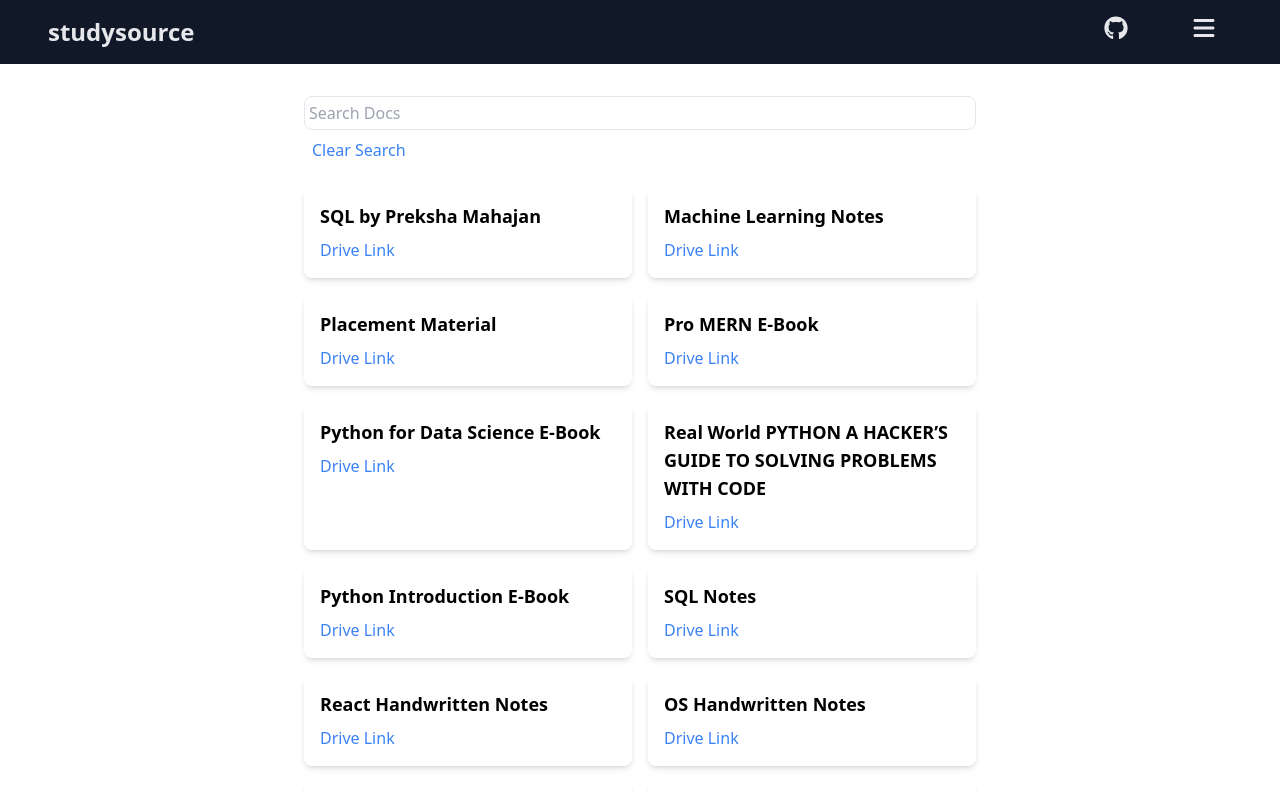
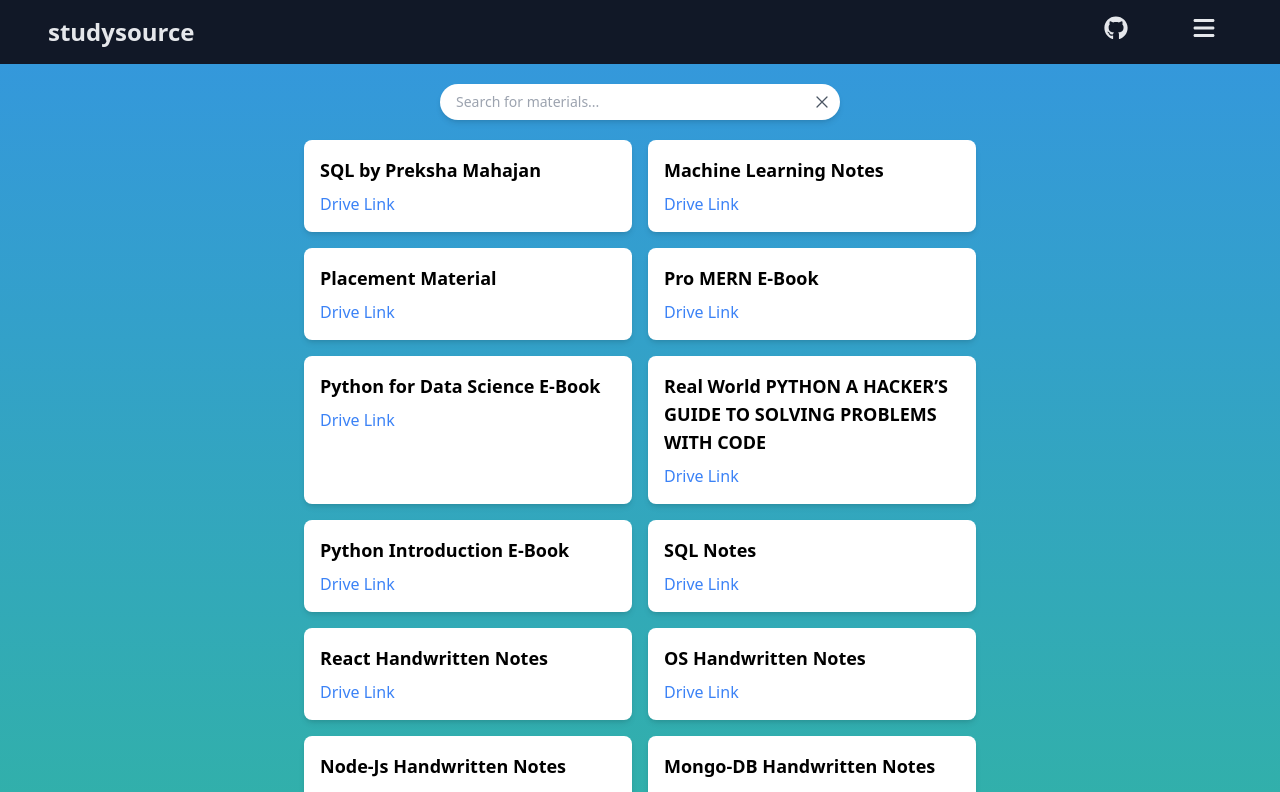
Before and after one commit to OctoTechHub/studysource, a React (Vite) app: page /notes in a window 1280 px wide. Shown: the top 792 px of the page. Built offline with nearby package versions, Linux system fonts and the light colour scheme.

Commit message:
ReDesigned All Pages

```diff
--- a/src/components/Contributors.tsx
+++ b/src/components/Contributors.tsx
@@ -25,7 +25,15 @@ const Contributors: React.FC = () => {
   }, []);
 
   return (
-    <div className="flex flex-col items-center mt-16">
+    <div
+      className="h-screen pt-0 flex flex-col items-center"
+      style={{
+        backgroundImage: `linear-gradient(to bottom, #3498db, #2ecc71)`,
+        backgroundRepeat: "no-repeat",
+        backgroundSize: "cover",
+        backgroundPosition: "center",
+      }}
+    >
       <div className="bg-white shadow rounded-lg p-4 mt-8">
         <h2 className="text-2xl font-bold mb-4">Contributors <FontAwesomeIcon icon={faUsers} className="mr-2" /> </h2>
         <p className="mb-4">
--- a/src/components/HandNotes.tsx
+++ b/src/components/HandNotes.tsx
@@ -1,42 +1,26 @@
 import React, { useState } from 'react';
 import { handWritten } from '../material';
 import HandWrittenNotes from './DisplayHandwritten';
+import SearchBar from './SearchBar';
 
 const HandWritten: React.FC = () => {
   const [searchQuery, setSearchQuery] = useState<string>("");
-  const [] = useState<boolean>(false);
-
-  const handleSearchQueryChange = (event: { target: { value: React.SetStateAction<string>; }; }) => {
-    setSearchQuery(event.target.value);
-  };
-
-  function clearSearch() {
-    setSearchQuery("");
-  }
-
-
 
   return (
-    <div className="flex flex-col items-center mt-8 w-full">
-      <div className="w-full max-w-2xl mb-8">
-        <div className="mb-4">
-          <input
-            type="text"
-            placeholder="Search Docs"
-            value={searchQuery}
-            onChange={handleSearchQueryChange}
-            className="border rounded-lg p-1 mr-2 w-full"
-          />
-          <button
-            className="text-blue-500 hover:underline bg-white rounded-lg p-2"
-            onClick={(e) => { e.preventDefault(); clearSearch(); }}
-          >
-            Clear Search
-          </button>
-        </div>
+    <div
+      className="min-h-screen flex flex-col items-center"
+      style={{
+        backgroundImage: `linear-gradient(to bottom, #3498db, #2ecc71)`,
+        backgroundRepeat: "no-repeat",
+        backgroundSize: "cover",
+        backgroundPosition: "center",
+        marginTop: 0,
+      }}
+    >
+      <SearchBar searchQuery={searchQuery} setSearchQuery={setSearchQuery} />
+      <div className="w-full max-w-2xl mb-8 mt-5">
         <HandWrittenNotes handWritten={handWritten} searchQuery={searchQuery} />
       </div>
-
     </div>
   );
 }
--- a/src/components/Home.tsx
+++ b/src/components/Home.tsx
@@ -6,7 +6,15 @@ const Home = () => {
   const [searchQuery, setSearchQuery] = useState<string>("");
 
   return (
-    <div className="flex flex-col items-center mt-8 ">
+    <div
+      className="min-h-screen pt-0 flex flex-col items-center"
+      style={{
+        backgroundImage: `linear-gradient(to bottom, #3498db, #2ecc71)`,
+        backgroundRepeat: "no-repeat",
+        backgroundSize: "cover",
+        backgroundPosition: "center",
+      }}
+    >
       <SearchBar searchQuery={searchQuery} setSearchQuery={setSearchQuery} />
       <div className='w-[1440px] mt-16'>
         <div className='grid grid-cols-1 sm:grid-cols-2 md:grid-cols-3 lg:grid-cols-4 gap-5'>
--- a/src/components/SearchBar.tsx
+++ b/src/components/SearchBar.tsx
@@ -19,7 +19,7 @@ const SearchBar: React.FC<SearchBarProps> = ({ searchQuery, setSearchQuery }) =>
   };
 
   return (
-    <div className="flex items-center w-full max-w-[500px] border border-gray-300 rounded-full shadow-sm">
+    <div className="flex items-center w-full max-w-[400px] bg-white shadow-md rounded-full mt-5">
       <input
         type="text"
         name="search"
```
